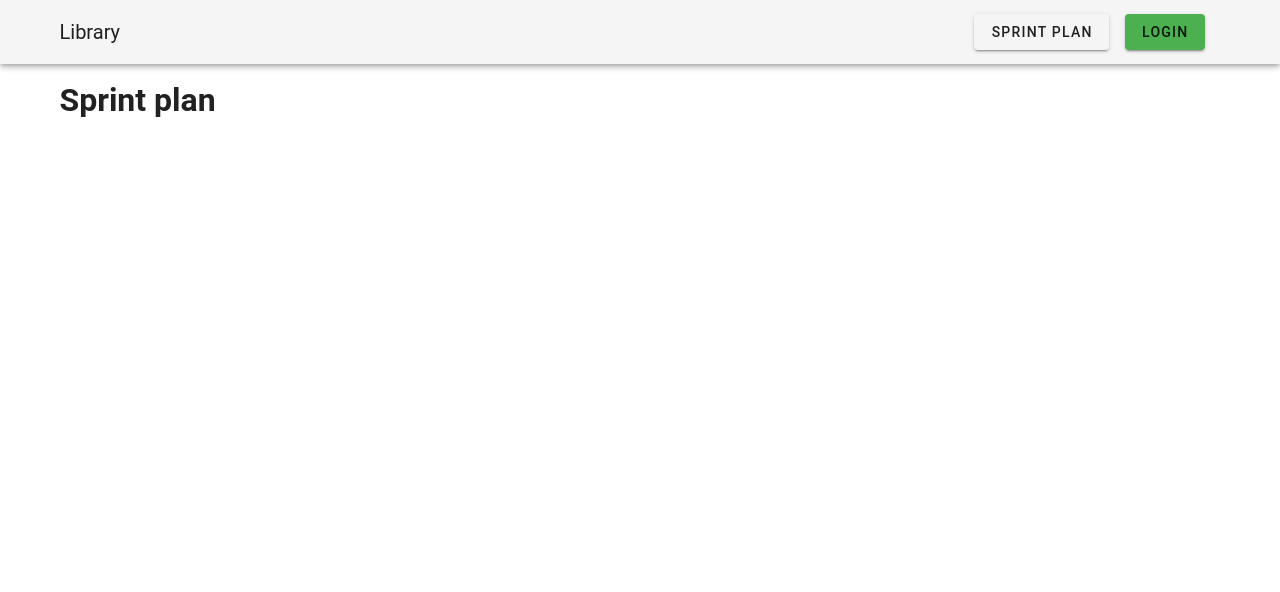
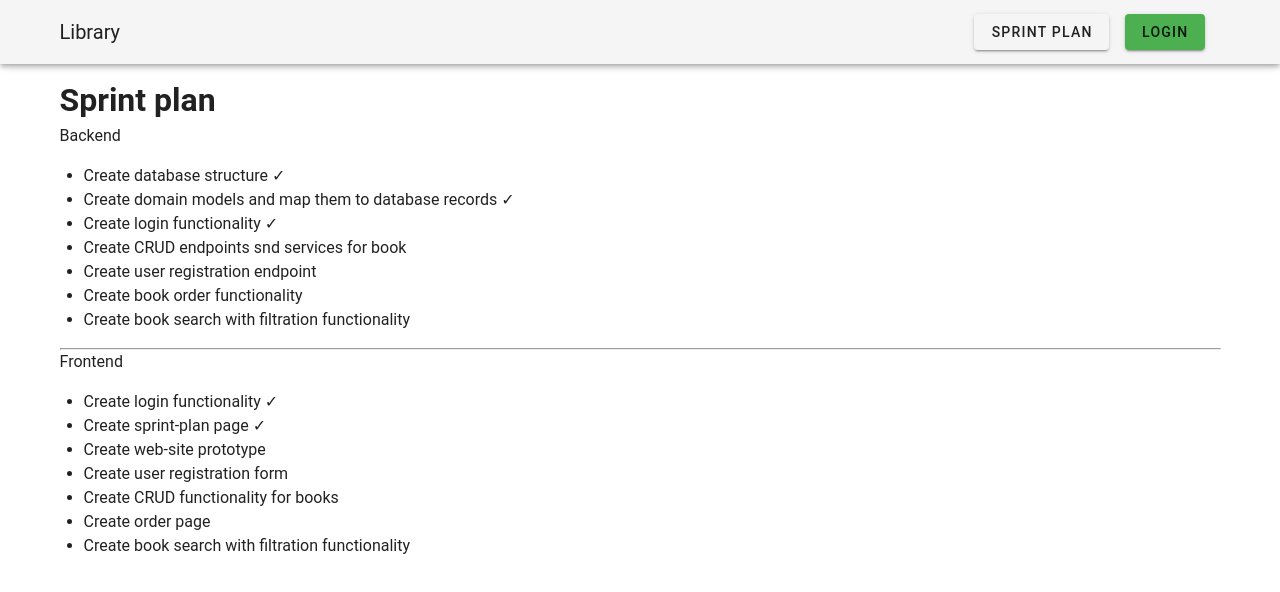
Before and after one commit to aoskrypnik/library, a Vue app in the folder src/main/resources/frontend/: page /sprint-plan in a window 1280 px wide. Shown: the top 592 px of the page. Built offline with nearby package versions, Linux system fonts and the light colour scheme.

Commit message:
Added sprint plan page content

```diff
--- a/src/main/resources/frontend/src/views/SprintPlan.vue
+++ b/src/main/resources/frontend/src/views/SprintPlan.vue
@@ -1,7 +1,31 @@
 <template>
-  <h1>
-    Sprint plan
-  </h1>
+  <div>
+    <h1>
+      Sprint plan
+    </h1>
+    <p>Backend</p>
+    <ul>
+      <li>Create database structure <span>&#10003;</span></li>
+      <li>Create domain models and map them to database records <span>&#10003;</span></li>
+      <li>Create login functionality <span>&#10003;</span></li>
+      <li>Create CRUD endpoints snd services for book</li>
+      <li>Create user registration endpoint</li>
+      <li>Create book order functionality</li>
+      <li>Create book search with filtration functionality</li>
+    </ul>
+    <p/>
+    <hr>
+    <p>Frontend</p>
+    <ul>
+      <li>Create login functionality <span>&#10003;</span></li>
+      <li>Create sprint-plan page <span>&#10003;</span></li>
+      <li>Create web-site prototype</li>
+      <li>Create user registration form</li>
+      <li>Create CRUD functionality for books</li>
+      <li>Create order page</li>
+      <li>Create book search with filtration functionality</li>
+    </ul>
+  </div>
 </template>
 
 <script>
```
